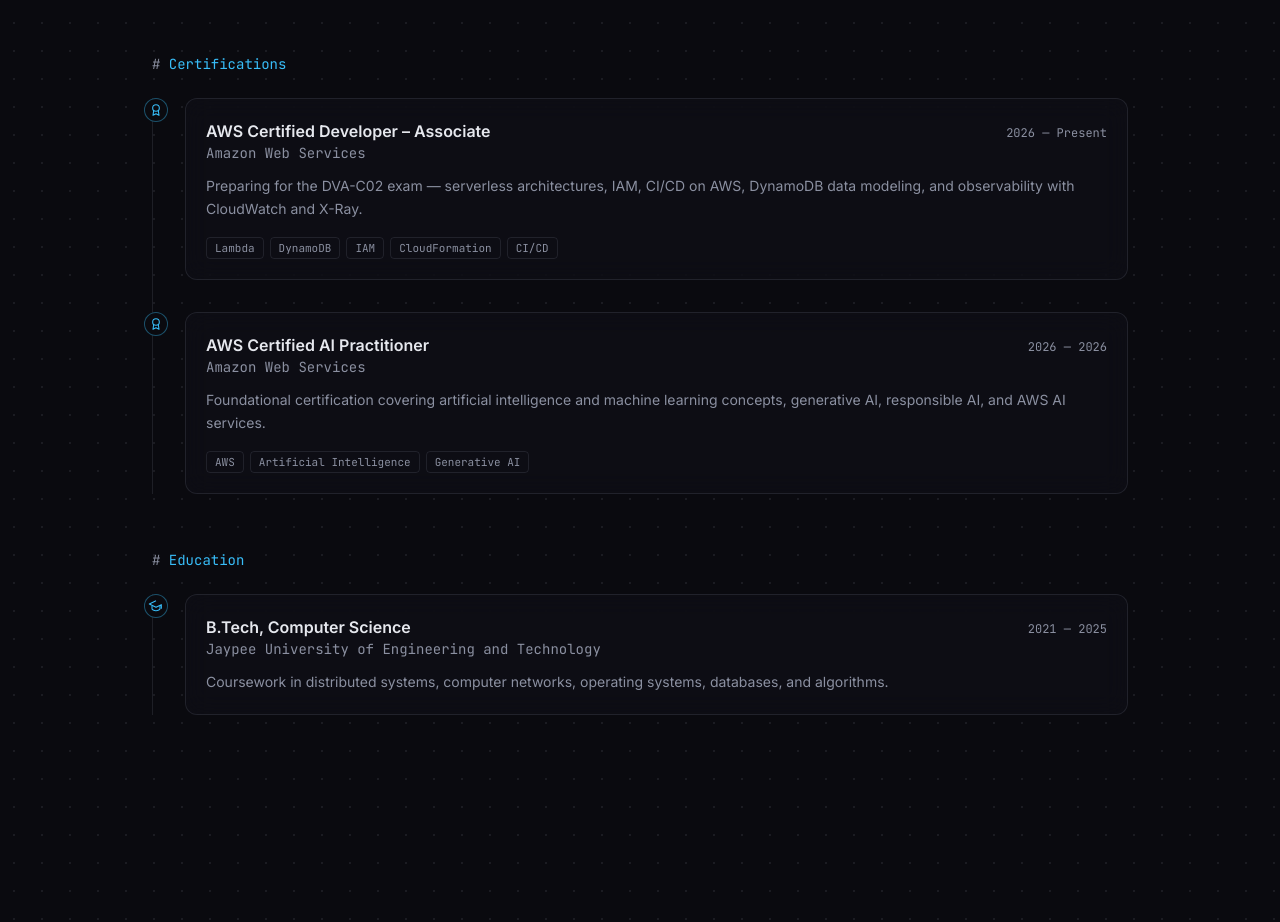
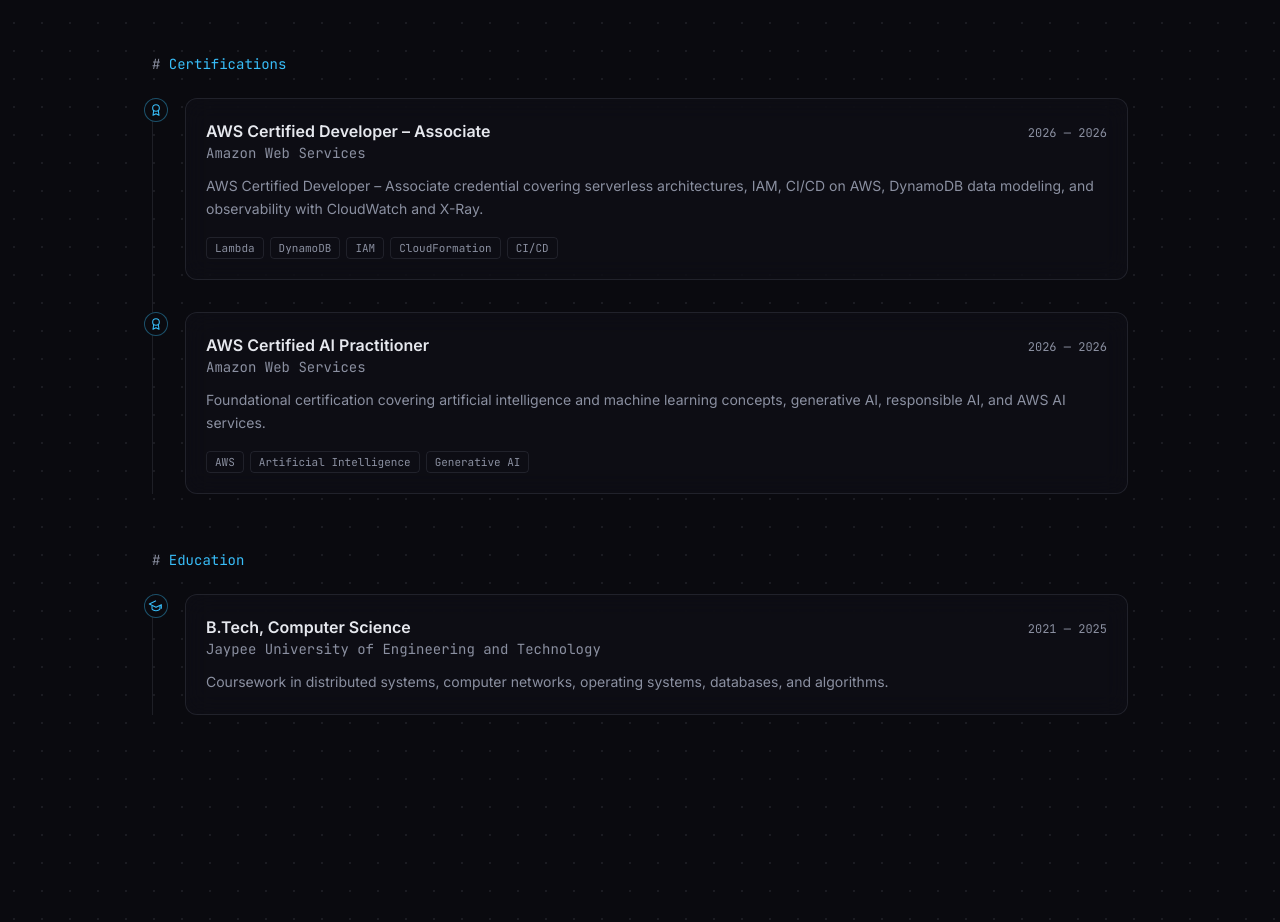
Before and after one commit to shivam261/Portfolio_Mythos, a Next.js app: page / in a window 1280 px wide. Shown: the part 3771-4693 px from the top of the page. Built offline with nearby package versions, Linux system fonts and the light colour scheme.

Commit message:
feat: updated skill section for certification

```diff
--- a/data/experience.ts
+++ b/data/experience.ts
@@ -27,13 +27,14 @@
     role: "AWS Certified Developer – Associate",
     organization: "Amazon Web Services",
     type: "certification",
-    status: "in-progress",
+    status: "completed",
     startDate: "2026",
+    endDate: "2026",
     description:
-      "Preparing for the DVA-C02 exam — serverless architectures, IAM, CI/CD on AWS, DynamoDB data modeling, and observability with CloudWatch and X-Ray.",
+      "AWS Certified Developer – Associate credential covering serverless architectures, IAM, CI/CD on AWS, DynamoDB data modeling, and observability with CloudWatch and X-Ray.",
     skills: ["Lambda", "DynamoDB", "IAM", "CloudFormation", "CI/CD"],
   },
-    {
+  {
     role: "Software Engineer (Consultant)",
     organization: "Larsen and Toubro Mindtree",
     type: "work",
```
